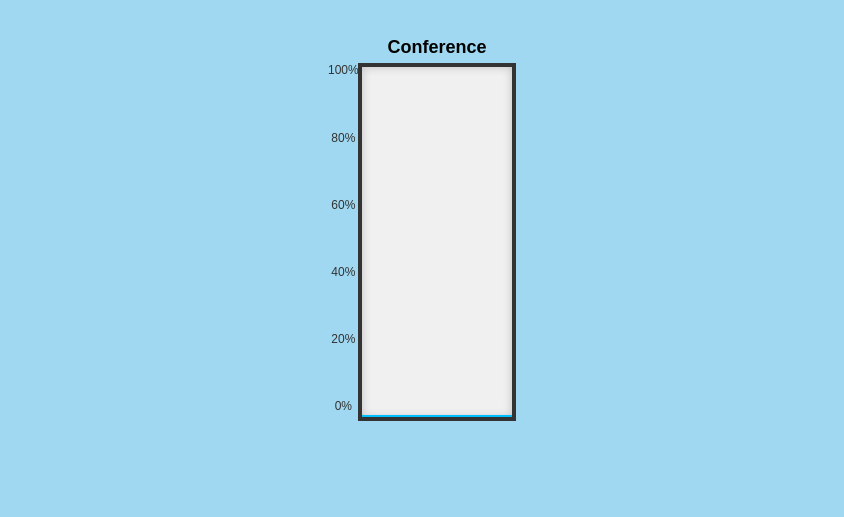
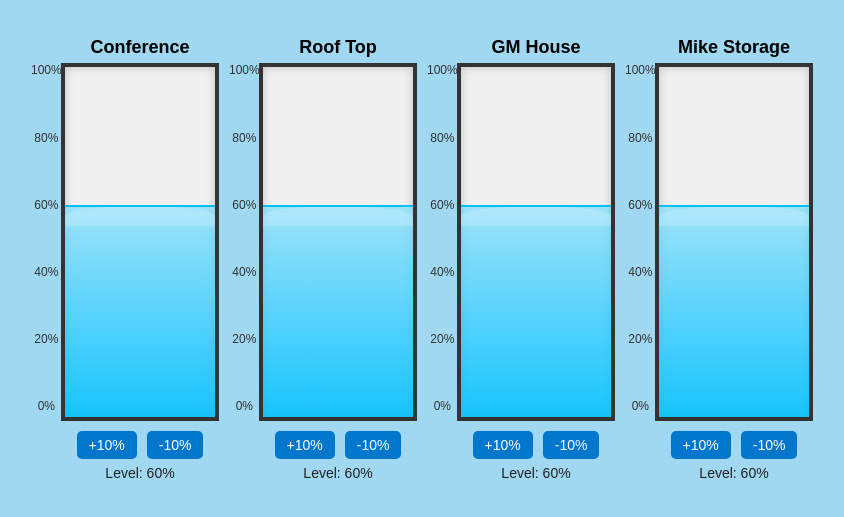
Before and after one commit to Mozeegoo/watertank, a plain HTML site: page index.html in a window 1280 px wide. Shown: the part 81-598 px from the top of the page, without its empty margins (203-1047 px from the left). Drawn offline with Linux system fonts and the light colour scheme.

Commit message:
Update index.html

```diff
--- a/index.html
+++ b/index.html
@@ -139,4 +139,110 @@
         </div>
       </div>
       <div class="controls">
-        <button onclick="changeWaterLevel('Conference'
+        <button onclick="changeWaterLevel('Conference', 10)">+10%</button>
+        <button onclick="changeWaterLevel('Conference', -10)">-10%</button>
+      </div>
+      <div class="level-display" id="levelDisplayConference">Level: 60%</div>
+    </div>
+
+    <!-- Roof Top -->
+    <div class="tank-container">
+      <div class="label">Roof Top</div>
+      <div class="tank-section">
+        <div class="percentage">
+          <div>100%</div>
+          <div>80%</div>
+          <div>60%</div>
+          <div>40%</div>
+          <div>20%</div>
+          <div>0%</div>
+        </div>
+        <div class="tank">
+          <div class="water" id="waterRoofTop">
+            <div class="water-surface"></div>
+          </div>
+        </div>
+      </div>
+      <div class="controls">
+        <button onclick="changeWaterLevel('RoofTop', 10)">+10%</button>
+        <button onclick="changeWaterLevel('RoofTop', -10)">-10%</button>
+      </div>
+      <div class="level-display" id="levelDisplayRoofTop">Level: 60%</div>
+    </div>
+
+    <!-- GM House -->
+    <div class="tank-container">
+      <div class="label">GM House</div>
+      <div class="tank-section">
+        <div class="percentage">
+          <div>100%</div>
+          <div>80%</div>
+          <div>60%</div>
+          <div>40%</div>
+          <div>20%</div>
+          <div>0%</div>
+        </div>
+        <div class="tank">
+          <div class="water" id="waterGMHouse">
+            <div class="water-surface"></div>
+          </div>
+        </div>
+      </div>
+      <div class="controls">
+        <button onclick="changeWaterLevel('GMHouse', 10)">+10%</button>
+        <button onclick="changeWaterLevel('GMHouse', -10)">-10%</button>
+      </div>
+      <div class="level-display" id="levelDisplayGMHouse">Level: 60%</div>
+    </div>
+
+    <!-- Mike Storage -->
+    <div class="tank-container">
+      <div class="label">Mike Storage</div>
+      <div class="tank-section">
+        <div class="percentage">
+          <div>100%</div>
+          <div>80%</div>
+          <div>60%</div>
+          <div>40%</div>
+          <div>20%</div>
+          <div>0%</div>
+        </div>
+        <div class="tank">
+          <div class="water" id="waterMikeStorage">
+            <div class="water-surface"></div>
+          </div>
+        </div>
+      </div>
+      <div class="controls">
+        <button onclick="changeWaterLevel('MikeStorage', 10)">+10%</button>
+        <button onclick="changeWaterLevel('MikeStorage', -10)">-10%</button>
+      </div>
+      <div class="level-display" id="levelDisplayMikeStorage">Level: 60%</div>
+    </div>
+  </div>
+
+  <script>
+    let waterLevels = {
+      Conference: 60,
+      RoofTop: 60,
+      GMHouse: 60,
+      MikeStorage: 60
+    };
+
+    function changeWaterLevel(tank, amount) {
+      waterLevels[tank] += amount;
+      if (waterLevels[tank] > 100) waterLevels[tank] = 100;
+      if (waterLevels[tank] < 0) waterLevels[tank] = 0;
+
+      document.getElementById('water' + tank).style.height = waterLevels[tank] + '%';
+      document.getElementById('levelDisplay' + tank).textContent = 'Level: ' + waterLevels[tank] + '%';
+    }
+
+    // Initialize levels
+    Object.keys(waterLevels).forEach(tank => {
+      document.getElementById('water' + tank).style.height = waterLevels[tank] + '%';
+    });
+  </script>
+
+</body>
+</html>
```
